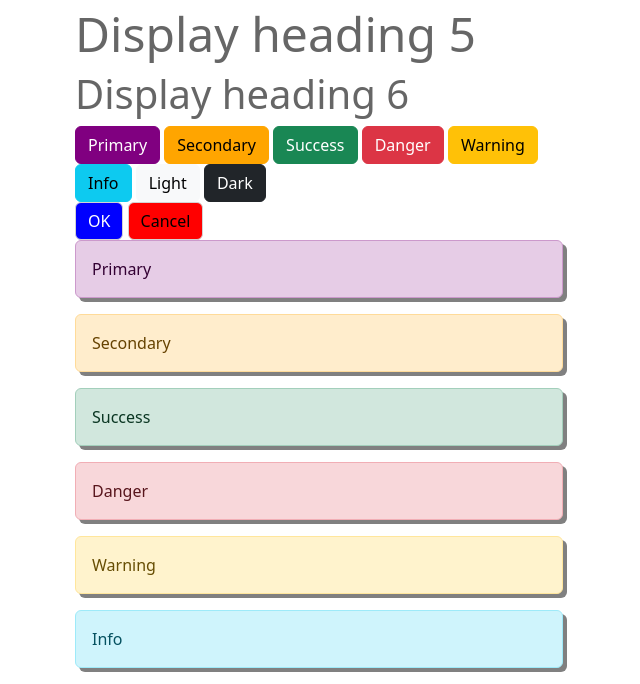
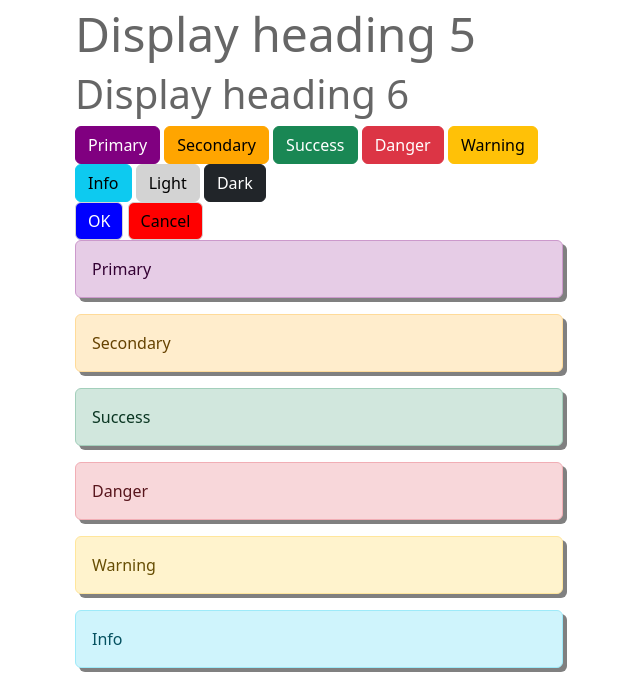
Before and after one commit to WSU-SoC-WEB2620-CU/web2620-class-activities-Oles1, a website built with Vite: page src/example09.html in a window 1280 px wide. Shown: the part 869-1553 px from the top of the page, without its empty margins (321-961 px from the left). Built offline with nearby package versions, Linux system fonts and the light colour scheme.

Commit message:
Final submission

```diff
--- a/src/stylesheets/_custom.scss
+++ b/src/stylesheets/_custom.scss
@@ -1,5 +1,6 @@
 $primary: purple;
 $secondary: orange;
+$light: lightgray;
 
 @import "bootstrap/scss/functions";
 @import "bootstrap/scss/variables";
@@ -9,7 +10,6 @@ $secondary: orange;
 @import "bootstrap/scss/utilities";
 @import "bootstrap/scss/root";
 @import "bootstrap/scss/reboot";
-// @import "custom";
 
 //optional
 @import "bootstrap/scss/buttons";
--- a/src/stylesheets/example09.scss
+++ b/src/stylesheets/example09.scss
@@ -1,3 +1,3 @@
 /* TODO: Example 09 (Activity 10) CSS goes here */
 // @import "bootstrap"; //this is to import bootstrap into the project
-@import "custom"; //this is to import my custom bootstrap
+@import "custom"; //this is to import my custom bootstrap. Then I do no longer need the above imported bootstrap
```
